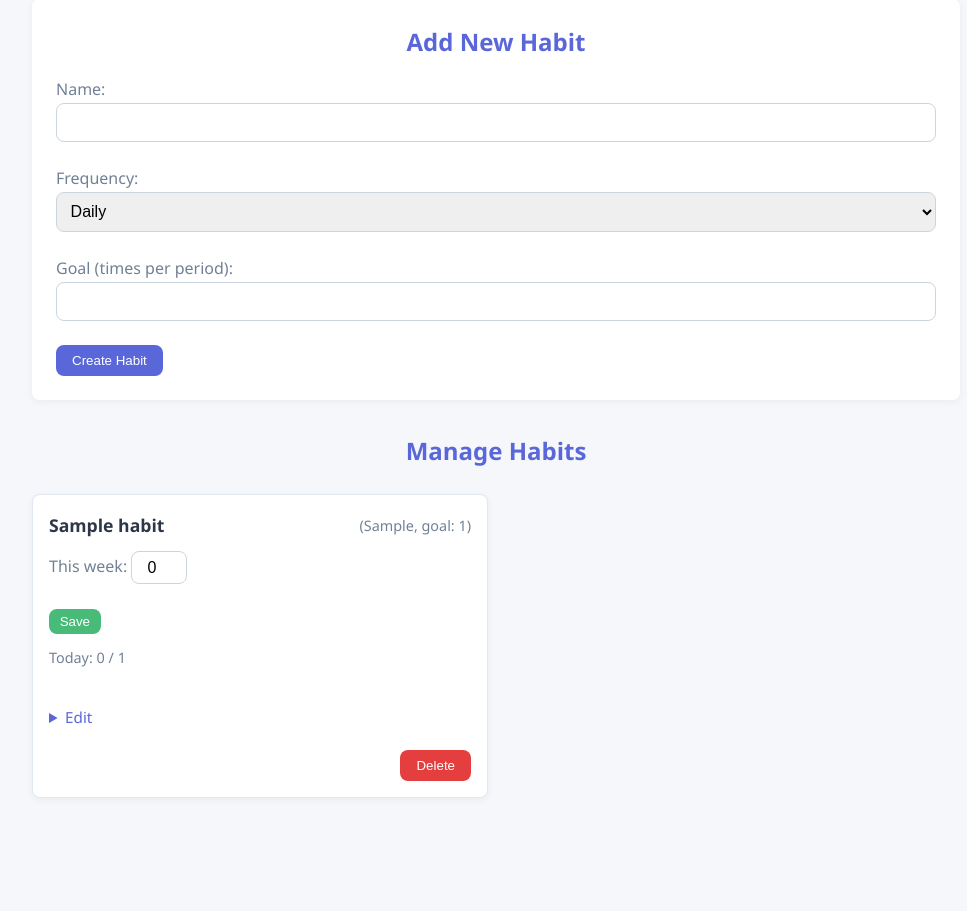
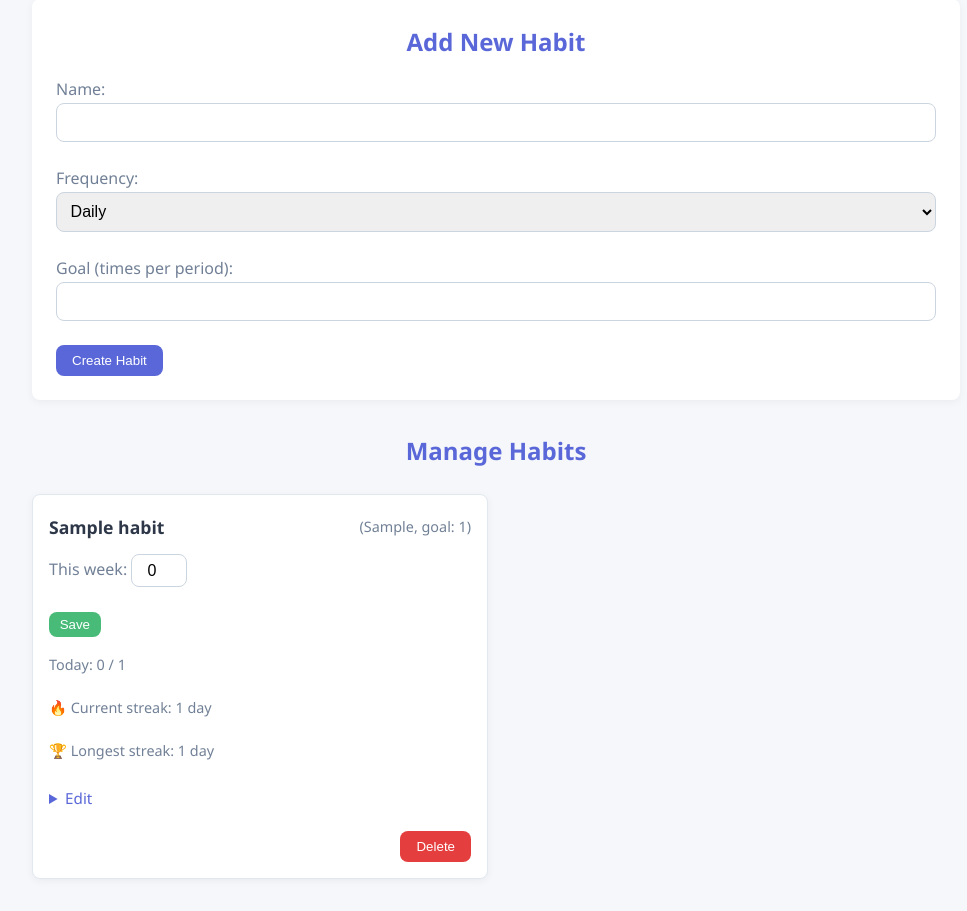
Before and after one commit to andriigora/MindSetGo, a Flask app: page /habits in a window 1280 px wide. Shown: the part 161-1072 px from the top of the page, without its empty margins (144-1111 px from the left). Before the commit the page ends 959 px from the top, so only its background shows below. Run offline with Flask 3, Linux system fonts and the light colour scheme; the visitor is signed in with stand-in values (Sample User, id 1); tables that the repository leaves empty hold one stand-in row (values such as "Sample post"); parts of the project's set-up code (start-up, migrations or seed data) failed here and were passed over.

Commit message:
Add streak tracking for habits (daily & weekly)
Enhanced habit tracking by introducing current and longest streaks for both daily and weekly habits. Updated templates and database model accordingly.

```diff
--- a/app.py
+++ b/app.py
@@ -150,7 +150,8 @@ class Habit(db.Model):
     goal = db.Column(db.Integer, nullable=False)
     status = db.Column(db.Boolean, default=True)
     created_at = db.Column(db.Date, nullable=False, default=date.today)
-
+    current_streak = db.Column(db.Integer, nullable=False, default=0)
+    longest_streak = db.Column(db.Integer, nullable=False, default=0)
     progresses = db.relationship('Progress', backref='habit', cascade='all, delete-orphan')
 
     def __repr__(self):
@@ -275,6 +276,52 @@ def complete_habit(habit_id):
     else:
         progress.count = count
 
+    if habit.frequency == 'daily':
+        if count >= habit.goal:
+            yesterday = today - timedelta(days=1)
+            prev = Progress.query.filter_by(habit_id=habit_id, date=yesterday).first()
+            if prev and prev.count >= habit.goal:
+                habit.current_streak += 1
+            else:
+                habit.current_streak = 1
+            if habit.current_streak > habit.longest_streak:
+                habit.longest_streak = habit.current_streak
+        else:
+            habit.current_streak = 0
+
+    elif habit.frequency == 'weekly':
+        week_start = today - timedelta(days=today.weekday())
+        week_end   = week_start + timedelta(days=6)
+
+        total_this = db.session.query(
+            db.func.coalesce(db.func.sum(Progress.count), 0)
+        ).filter(
+            Progress.habit_id==habit_id,
+            Progress.date>=week_start,
+            Progress.date<=week_end
+        ).scalar()
+
+        if total_this >= habit.goal:
+            prev_start = week_start - timedelta(days=7)
+            prev_end   = week_start - timedelta(days=1)
+            total_prev = db.session.query(
+                db.func.coalesce(db.func.sum(Progress.count), 0)
+            ).filter(
+                Progress.habit_id==habit_id,
+                Progress.date>=prev_start,
+                Progress.date<=prev_end
+            ).scalar()
+
+            if total_prev >= habit.goal:
+                habit.current_streak += 1
+            else:
+                habit.current_streak = 1
+
+            if habit.current_streak > habit.longest_streak:
+                habit.longest_streak = habit.current_streak
+        else:
+            habit.current_streak = 0
+
     db.session.commit()
     flash(f"Save: «{habit.name}» – {count} from {habit.goal}", 'success')
     return redirect(url_for('habits'))
--- a/static/style.css
+++ b/static/style.css
@@ -261,3 +261,11 @@ a:hover {
     grid-template-columns: repeat(auto-fill, minmax(300px, 1fr));
   }
 }
+/* Streak badges */
+.habit-meta {
+  margin: 0.25rem 0;
+}
+.habit-meta span.streak {
+  font-weight: bold;
+  color: var(--color-secondary);
+}
--- a/templates/habits.html
+++ b/templates/habits.html
@@ -75,8 +75,7 @@
               </button>
             </form>
           </div>
-
-          <!-- Progress Display -->
+       <!-- Progress Display + Streaks -->
        {% if habit.frequency == 'weekly' %}
          <p class="habit-meta">
            Since {{ week_start }}: {{ weekly_progress[habit.id] }} / {{ habit.goal }}
@@ -84,9 +83,27 @@
              <span class="overdone">(+{{ weekly_progress[habit.id] - habit.goal }})</span>
            {% endif %}
          </p>
+         <!-- Weekly streak info -->
+         <p class="habit-meta">
+           🔥 Current streak: {{ habit.current_streak }}
+           {{ 'week' if habit.current_streak == 1 else 'weeks' }}
+         </p>
+         <p class="habit-meta">
+           🏆 Longest streak: {{ habit.longest_streak }}
+           {{ 'week' if habit.longest_streak == 1 else 'weeks' }}
+         </p>
        {% else %}
          <p class="habit-meta">
            Today: {{ progress_today.get(habit.id, 0) }} / {{ habit.goal }}
+         </p>
+         <!-- Daily streak info -->
+         <p class="habit-meta">
+           🔥 Current streak: {{ habit.current_streak }}
+           {{ 'day' if habit.current_streak == 1 else 'days' }}
+         </p>
+         <p class="habit-meta">
+           🏆 Longest streak: {{ habit.longest_streak }}
+           {{ 'day' if habit.longest_streak == 1 else 'days' }}
          </p>
        {% endif %}
 
```
Lines whose indentation alone changed are shown as unchanged.
